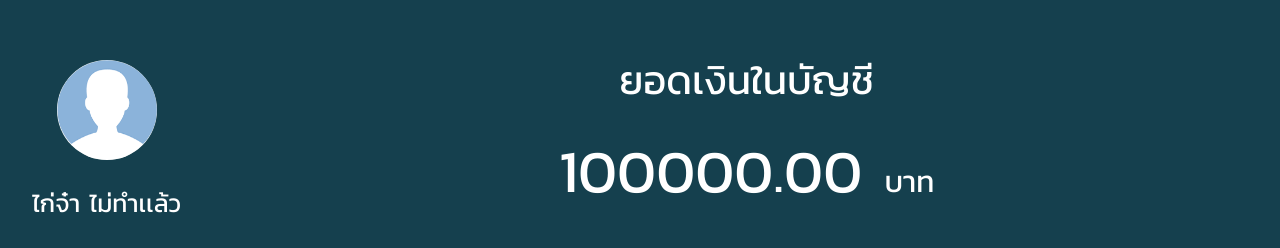
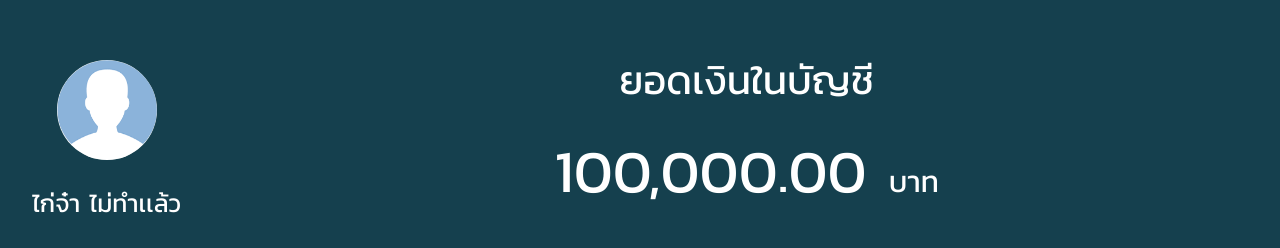
Before and after one commit to pontakornth/jwc11-workshop-e, a Vue app: page /#/withdraw in a window 1280 px wide. Shown: the top 248 px of the page. Built offline with nearby package versions, Linux system fonts and the light colour scheme.

Commit message:
Add comma

```diff
--- a/src/views/withdraw.vue
+++ b/src/views/withdraw.vue
@@ -18,7 +18,7 @@
                 <div class="col-10" style="width:100%; padding:0;">
                           <b-col cols="12" style="background-color:#15404E; height:250px; padding-top:50px;">
                                   <p style="color:white; font-size:40px;">ยอดเงินในบัญชี</p>
-                                  <p style="color:white; font-size:60px;">{{ balance }}.00 <span style="font-size:30px;">บาท</span></p>
+                                  <p style="color:white; font-size:60px;">{{ balance.toString().replace(/\B(?=(\d{3})+(?!\d))/g, ",") }}.00 <span style="font-size:30px;">บาท</span></p>
                           </b-col>
 
                           <b-col cols="12" style="background-color:#18a1ba; min-height:100vh; padding-top:10px;">
```
